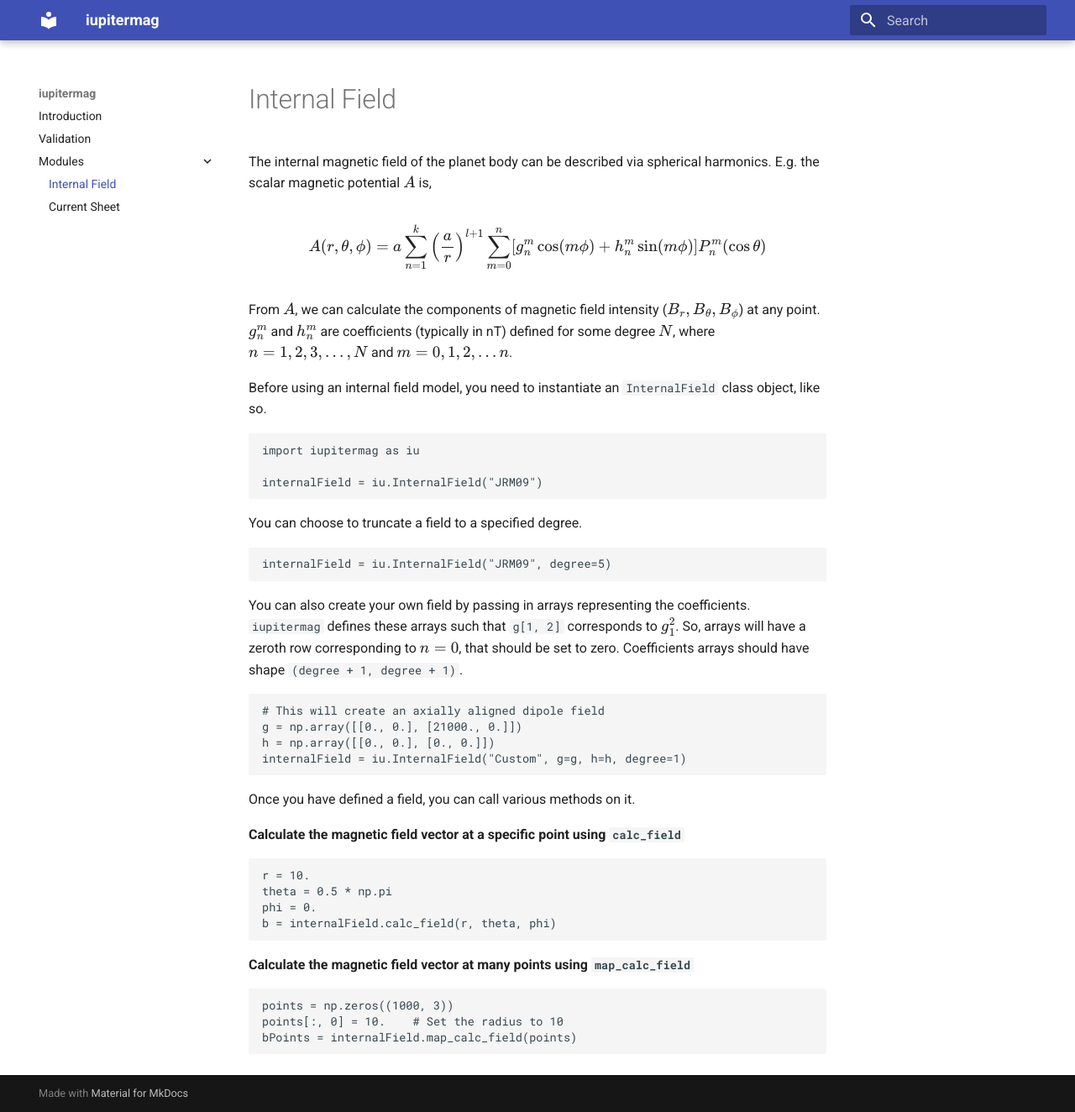
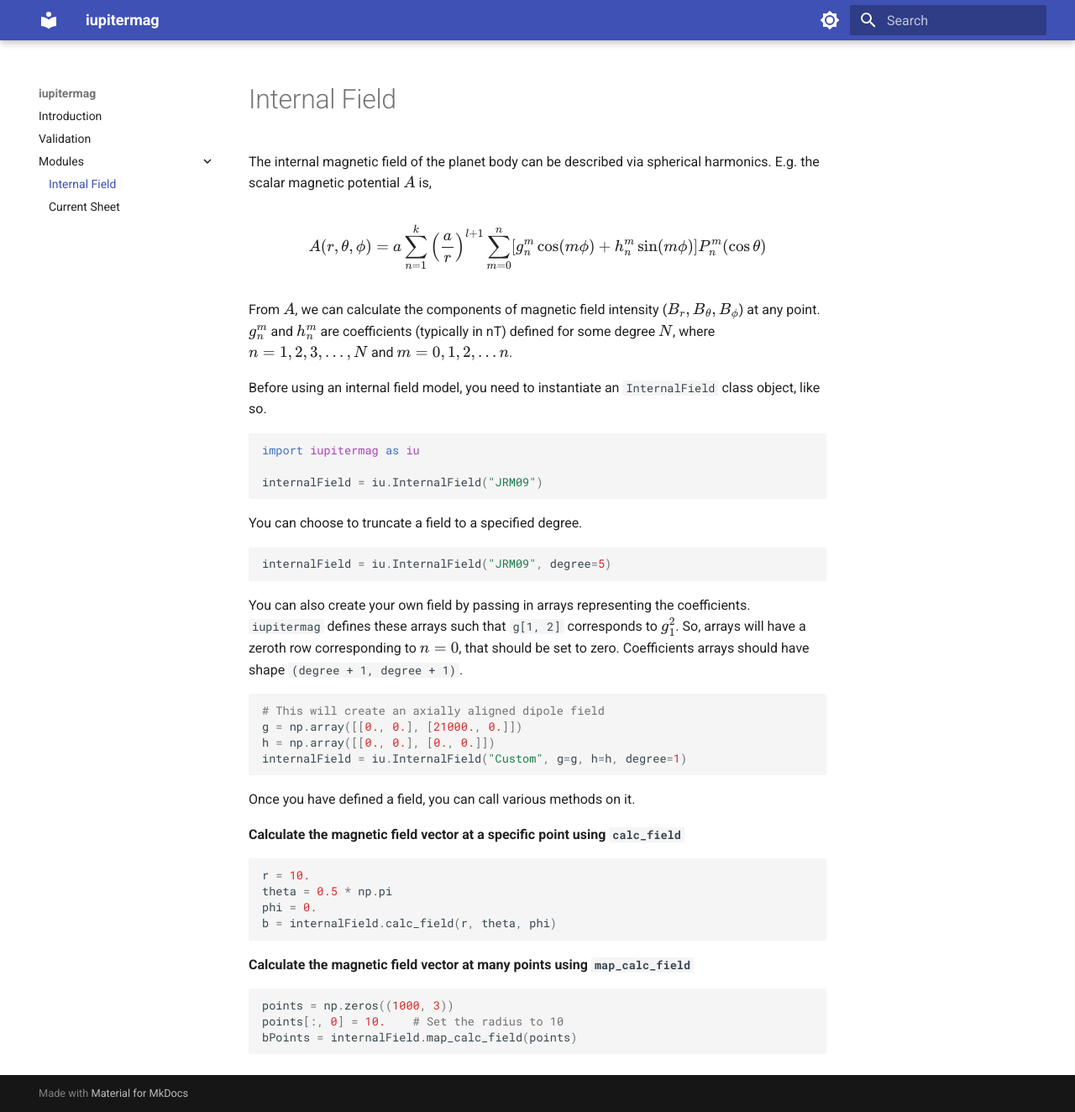
Before and after one commit to ysar/iupitermag, an MkDocs documentation site: the page built from docs/modules/internal.md, in a window 1280 px wide and 1324 px high. Shown: the whole window at 84% size. Built offline with MkDocs 1.6.1 and Material for MkDocs 9.7.7, drawn with Linux system fonts in a browser that asks for light colours.

```diff
--- a/Cargo.toml
+++ b/Cargo.toml
@@ -9,6 +9,7 @@ name = "iupitermag"
 crate-type = ["cdylib"]
 
 [dependencies]
+lazyivy = "0.3.1"
 ndarray = { version = "0.15.6", features = ["rayon"] }
 numpy = "0.20.0"
 pyo3 = { version = "0.20.2", features = ["extension-module", "multiple-pymethods"] }
--- a/mkdocs.yml
+++ b/mkdocs.yml
@@ -2,6 +2,22 @@ site_name: iupitermag
 
 theme:
   name: material
+
+  palette:
+
+    # Palette toggle for light mode
+    - media: "(prefers-color-scheme: light)"
+      scheme: default
+      toggle:
+        icon: material/brightness-7
+        name: Switch to dark mode
+
+    # Palette toggle for dark mode
+    - media: "(prefers-color-scheme: dark)"
+      scheme: slate
+      toggle:
+        icon: material/brightness-4
+        name: Switch to light mode
 
 nav:
   - Introduction: 'index.md'
@@ -13,6 +29,13 @@ nav:
 markdown_extensions:
   - pymdownx.arithmatex:
       generic: true
+  - pymdownx.highlight:
+      anchor_linenums: true
+      line_spans: __span
+      pygments_lang_class: true
+  - pymdownx.inlinehilite
+  - pymdownx.snippets
+  - pymdownx.superfences
 
 extra_javascript:
   - javascripts/mathjax.js
--- a/src/iupitermag/__init__.py
+++ b/src/iupitermag/__init__.py
@@ -1,2 +1,3 @@
 from .internal import InternalField
 from .currentsheet import CurrentSheetField
+from .trace import FieldTrace
```
Also changed, not shown: 3 other files.
